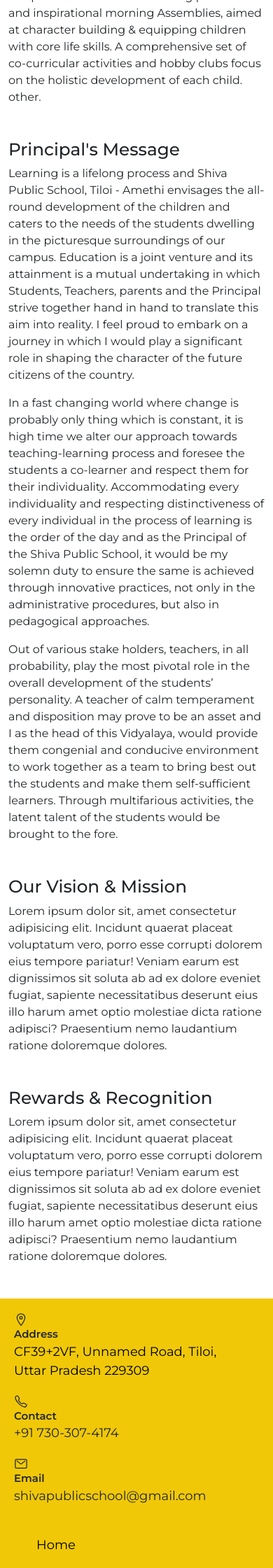
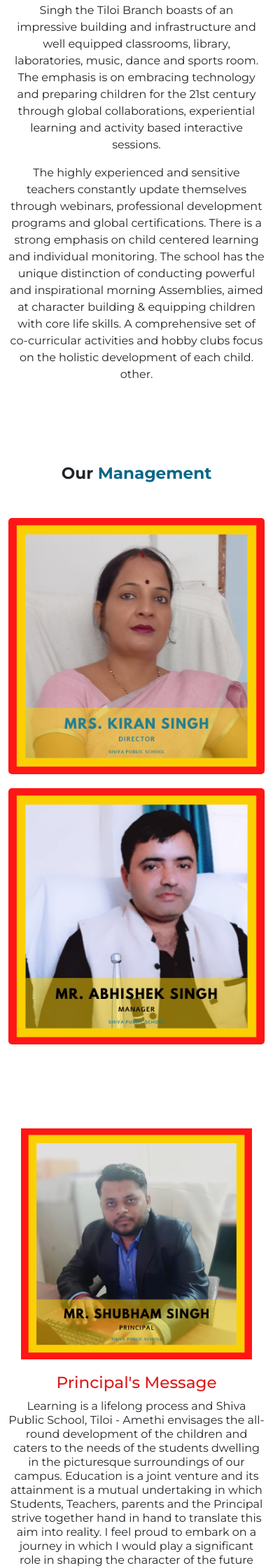
Before and after one commit to sidmrlazy/shivapublicschool, a PHP site: page /who-we-are.php in a window 390 px wide. Shown: the part 1080-3320 px from the top of the page at 70% size. Run offline with PHP 8.4, Linux system fonts and the light colour scheme.

Commit message:
modified:   assets/css/styles.css new file:   assets/images/png/chairman.png new file:   assets/images/png/director.png new file:   assets/images/png/manager.png new file:   assets/images/png/principal.png modified:   components/navbar.php modified:   components/who-we-are/section-2.php modified:   components/who-we-are/section-3.php modified:   components/who-we-are/section-4.php modified:   who-we-are.php

```diff
--- a/assets/css/styles.css
+++ b/assets/css/styles.css
@@ -154,6 +154,12 @@
   width: 70%;
   border-radius: 10px;
 }
+.section-3-txt {
+  display: flex;
+  flex-direction: column;
+  justify-content: center;
+  align-items: flex-start;
+}
 .section-3-txt h1 {
   margin: 0;
   line-height: 35px;
@@ -168,11 +174,14 @@
   border: 1px solid #086788;
   border-radius: 5px;
   padding: 8px;
+  width: 200px !important;
+  text-align: center;
 }
 .section-3-txt a:hover {
   background-color: #086788;
   color: #fff;
   transition: 0.3s all ease-in-out;
+  text-align: center;
 }
 
 /* =========== HOME SECTION 4 =========== */
@@ -297,6 +306,97 @@
   padding: 10px;
   border-radius: 10px;
   font-weight: 600;
+}
+
+/* =========== WHO WE ARE SECTION 2 =========== */
+.who-we-are-section-2 {
+  display: flex;
+  justify-content: center;
+  align-items: center;
+}
+.who-we-are-section-2-img {
+  max-width: 100%;
+  display: flex;
+  justify-content: center;
+  align-items: center;
+}
+.who-we-are-section-2-img img {
+  width: 80%;
+  border-radius: 5px;
+}
+.who-we-are-section-2-txt h2 {
+  font-weight: bold;
+}
+.who-we-are-section-2-txt span {
+  color: #086788;
+}
+.who-we-are-section-management-section {
+  margin-top: 100px !important;
+  margin-bottom: 100px;
+}
+.who-we-are-section-management-section h3 {
+  text-align: center;
+  margin-bottom: 50px;
+  font-weight: bold;
+}
+.who-we-are-section-management-section span {
+  color: #086788;
+}
+.who-we-are-section-management-row {
+  display: flex;
+  justify-content: center;
+  align-items: center;
+}
+.who-we-are-section-management-img {
+  display: flex;
+  justify-content: center;
+  align-items: center;
+  max-width: 100%;
+}
+.who-we-are-section-management-img img {
+  width: 70%;
+}
+
+/* =========== WHO WE ARE SECTION 3 =========== */
+.who-we-are-section-3 {
+  margin-top: 100px !important;
+  display: flex;
+  justify-content: center;
+  align-items: center;
+}
+.who-we-are-section-3-img {
+  display: flex;
+  justify-content: center;
+  align-items: center;
+  max-width: 100%;
+}
+.who-we-are-section-3-img img {
+  width: 90%;
+}
+.who-we-are-section-3-txt h3 {
+  color: #dd1c1a;
+  font-weight: 500;
+  margin: 0;
+}
+.who-we-are-section-3-txt p {
+  line-height: 20px;
+}
+
+/* =========== WHO WE ARE SECTION 4 =========== */
+.who-we-are-section-4 {
+  margin-top: 100px;
+}
+.who-we-are-section-4 h3 {
+  text-align: center;
+  margin-bottom: 30px;
+  font-weight: bold;
+}
+.who-we-are-section-4 span {
+  color: #086788;
+}
+.who-we-are-section-4-list li {
+  color: #000 !important;
+  font-size: 16px;
 }
 
 /* =========== INTRO SECTION =========== */
@@ -438,6 +538,12 @@
   .section-3-img-container img {
     width: 100%;
   }
+  .section-3-txt {
+    display: flex;
+    flex-direction: column;
+    justify-content: center;
+    align-items: center;
+  }
   .section-3-txt h1 {
     text-align: center;
   }
@@ -511,6 +617,60 @@
     font-weight: 600;
   }
 
+  /* =========== WHO WE ARE SECTION 2 =========== */
+  .who-we-are-section-2 {
+    flex-direction: column;
+  }
+  .who-we-are-section-2-img {
+    margin-bottom: 30px;
+  }
+  .who-we-are-section-2-img img {
+    width: 100%;
+    border-radius: 5px;
+  }
+  .who-we-are-section-2-txt h2 {
+    font-weight: bold;
+    text-align: center;
+  }
+  .who-we-are-section-2-txt p {
+    text-align: center;
+  }
+  .who-we-are-section-management-row {
+    flex-direction: column;
+  }
+  .who-we-are-section-management-img {
+    margin-bottom: 20px;
+  }
+  .who-we-are-section-management-img img {
+    width: 100%;
+    border-radius: 5px;
+  }
+
+  /* =========== WHO WE ARE SECTION 3 =========== */
+  .who-we-are-section-3 {
+    flex-direction: column;
+  }
+  .who-we-are-section-3-img {
+    display: flex;
+    justify-content: center;
+    align-items: center;
+    max-width: 100%;
+    margin-bottom: 20px;
+  }
+  .who-we-are-section-3-img img {
+    width: 90%;
+  }
+  .who-we-are-section-3-txt h3 {
+    color: #dd1c1a;
+    font-weight: 500;
+    margin-bottom: 10px;
+    text-align: center;
+  }
+  .who-we-are-section-3-txt p {
+    line-height: 20px;
+    text-align: center;
+  }
+
   /* =========== FOOTER =========== */
   .custom-footer {
     padding: 20px;
--- a/components/navbar.php
+++ b/components/navbar.php
@@ -22,8 +22,8 @@
                         <li><a class="dropdown-item" href="who-we-are.php#principals-message">Principal's Message </a>
                         </li>
                         <li><a class="dropdown-item" href="who-we-are.php#vision-mission">Our Vision & Mission </a></li>
-                        <li><a class="dropdown-item" href="who-we-are.php#rewards-&-recognition">Rewards &
-                                Recognitions</a></li>
+                        <!-- <li><a class="dropdown-item" href="who-we-are.php#rewards-&-recognition">Rewards &
+                                Recognitions</a></li> -->
                         <!-- <li>
                             <hr class="dropdown-divider">
                         </li>
--- a/components/who-we-are/section-2.php
+++ b/components/who-we-are/section-2.php
@@ -1,19 +1,43 @@
-<div id="about-us" class="container mt-5 mb-5">
-    <h2>About Us</h2>
+<div id="about-us" class="container mt-5 mb-5 who-we-are-section-2">
+    <div class="col-md-6 who-we-are-section-2-img">
+        <img src="assets/images/png/chairman.png" alt="Chairman of Shiva Public School">
+    </div>
+
+    <div class="col-md-6 who-we-are-section-2-txt">
+        <h2>About <span>Us</span></h2>
         <p>The Tiloi wing of Shiva Public School is recognised by Anglo Indian School on I.C.S.E. pattern, and directly
-        managed by Shiva Educational Society. Carrying forward the legacy of the Honorable Late. Shri Sant Ram Singh the
+            managed by Shiva Educational Society. Carrying forward the legacy of the Honorable Late. Shri Sant Ram Singh
+            the
             Tiloi Branch boasts of an impressive building and infrastructure and well
             equipped classrooms, library, laboratories, music, dance and sports room. The emphasis is on embracing
-        technology and preparing children for the 21st century through global collaborations, experiential learning and
+            technology and preparing children for the 21st century through global collaborations, experiential learning
+            and
             activity based interactive sessions.
         </p>
 
         <p>
             The highly experienced and sensitive teachers constantly update themselves
             through webinars, professional development programs and global certifications. There is a strong emphasis on
-        child centered learning and individual monitoring. The school has the unique distinction of conducting powerful
-        and inspirational morning Assemblies, aimed at character building & equipping children with core life skills. A
-        comprehensive set of co-curricular activities and hobby clubs focus on the holistic development of each child.
+            child centered learning and individual monitoring. The school has the unique distinction of conducting
+            powerful
+            and inspirational morning Assemblies, aimed at character building & equipping children with core life
+            skills. A
+            comprehensive set of co-curricular activities and hobby clubs focus on the holistic development of each
+            child.
             other.
         </p>
     </div>
+</div>
+
+
+<div class="container who-we-are-section-management-section">
+    <h3>Our <span>Management</span></h3>
+    <div class="who-we-are-section-management-row">
+        <div class="col-md-6 who-we-are-section-management-img">
+            <img src="assets/images/png/director.png" alt="Director of Shiva Public School">
+        </div>
+        <div class="col-md-6 who-we-are-section-management-img">
+            <img src="assets/images/png/manager.png" alt="Manager of Shiva Public School">
+        </div>
+    </div>
+</div>
--- a/components/who-we-are/section-3.php
+++ b/components/who-we-are/section-3.php
@@ -1,5 +1,9 @@
-<div id="principals-message" class="container mt-5 mb-5">
-    <h2>Principal's Message</h2>
+<div id="principals-message" class="container mt-5 mb-5 who-we-are-section-3">
+    <div class="col-md-4 who-we-are-section-3-img">
+        <img src="assets/images/png/principal.png" alt="Principal of Shiva Public School">
+    </div>
+    <div class="col-md-8 who-we-are-section-3-txt">
+        <h3>Principal's Message</h3>
         <p>Learning is a lifelong process and Shiva Public School, Tiloi - Amethi envisages the all-round development of
             the
             children and caters to the needs of the students dwelling in the picturesque surroundings of our campus.
@@ -13,12 +17,17 @@
             individuality. Accommodating every individuality and respecting distinctiveness of every individual in the
             process of learning is the order of the day and as the Principal of the Shiva Public School, it would be my
             solemn duty to
-        ensure the same is achieved through innovative practices, not only in the administrative procedures, but also in
+            ensure the same is achieved through innovative practices, not only in the administrative procedures, but
+            also in
             pedagogical approaches.</p>
 
-    <p>Out of various stake holders, teachers, in all probability, play the most pivotal role in the overall development
-        of the students’ personality. A teacher of calm temperament and disposition may prove to be an asset and I as
-        the head of this Vidyalaya, would provide them congenial and conducive environment to work together as a team to
+        <p>Out of various stake holders, teachers, in all probability, play the most pivotal role in the overall
+            development
+            of the students’ personality. A teacher of calm temperament and disposition may prove to be an asset and I
+            as
+            the head of this Vidyalaya, would provide them congenial and conducive environment to work together as a
+            team to
             bring best out the students and make them self-sufficient learners.
             Through multifarious activities, the latent talent of the students would be brought to the fore.</p>
     </div>
+</div>
--- a/components/who-we-are/section-4.php
+++ b/components/who-we-are/section-4.php
@@ -1,7 +1,41 @@
-<div id="vision-mission" class="container mt-5 mb-5">
-    <h2>Our Vision & Mission</h2>
-    <p>Lorem ipsum dolor sit, amet consectetur adipisicing elit. Incidunt quaerat placeat voluptatum vero, porro esse
-        corrupti dolorem eius tempore pariatur! Veniam earum est dignissimos sit soluta ab ad ex dolore eveniet fugiat,
-        sapiente necessitatibus deserunt eius illo harum amet optio molestiae dicta ratione adipisci? Praesentium nemo
-        laudantium ratione doloremque dolores.</p>
+<div id="vision-mission" class="container mt-5 mb-5 who-we-are-section-4">
+    <h3>Our Mission <span>& Vision</span></h3>
+    <p>At Shiva Public School we continuously strive towards excellence in all aspects of education by
+        adopting a holistic and dynamic curriculum and providing an emotionally stable and morally invigorating
+        environment to all learners. We recognize the significance of imparting a didactic experience that is
+        world-class and prepares children for global citizenship.</p>
+
+    <p>We are a school that celebrates the culture of excellence and is an embodiment of values. The uniquely diverse
+        instructive methodology helps to develop the body through competition and teamwork, the spirit through
+        self-awareness and growth; and camaraderie through shared experience. The prime mission is to empower the
+        students to be compassionate, responsive to our culture and heritage, academically proficient and acquire
+        scientific temper in an environment of sharing and caring.</p>
+
+    <p>Our vision of education is founded on eight pillars:</p>
+    <ul class="who-we-are-section-4-list">
+        <li>
+            Nurture happy children
+        </li>
+        <li>
+            Nurture confident children
+        </li>
+        <li>
+            Child-centric learning
+        </li>
+        <li>
+            Promote creativity
+        </li>
+        <li>
+            Promote environmental sensitivity
+        </li>
+        <li>
+            Seeking academic excellence
+        </li>
+        <li>
+            Making lifelong learners
+        </li>
+        <li>
+            Being an effective change agent
+        </li>
+    </ul>
 </div>
--- a/who-we-are.php
+++ b/who-we-are.php
@@ -6,5 +6,6 @@
 <?php include('components/who-we-are/section-2.php') ?>
 <?php include('components/who-we-are/section-3.php') ?>
 <?php include('components/who-we-are/section-4.php') ?>
-<?php include('components/who-we-are/section-5.php') ?>
+<?php // include('components/who-we-are/section-5.php')
+?>
 <?php include('components/footer.php') ?>
```
Also changed, not shown: assets/images/png/chairman.png (added), assets/images/png/director.png (added), assets/images/png/manager.png (added), assets/images/png/principal.png (added). Lines whose indentation alone changed are shown as unchanged.
